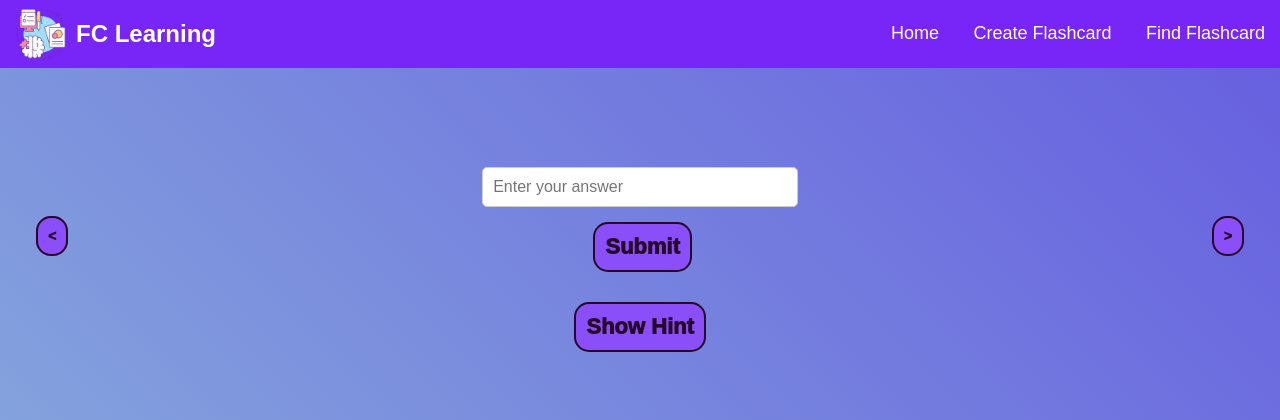
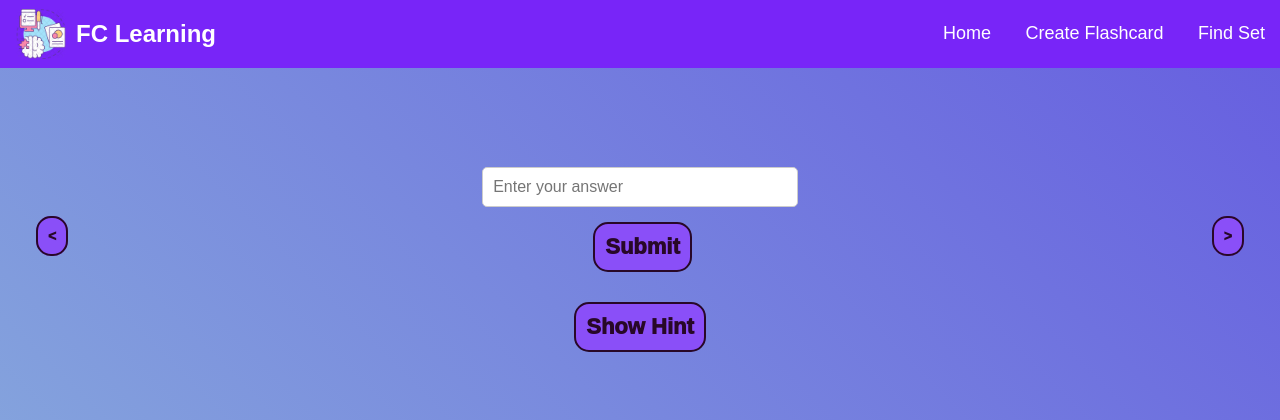
Before and after one commit to dnyaneshgh/FC-Learning-Web-App, a Flask app: template SDProject/Templates/fc_use.html in a window 1280 px wide. Shown: the top 420 px of the page. Run offline with Flask 3, Linux system fonts and the light colour scheme; the template is opened without the code that fills it, so the values that code supplies are empty.

Commit message:
replaced"Find Flashcard" as "Find Set"

```diff
--- a/SDProject/Templates/fc_use.html
+++ b/SDProject/Templates/fc_use.html
@@ -181,7 +181,7 @@
       <div class="nav-right">
         <a href="/">Home</a>
         <a href="create_fc">Create Flashcard</a>
-        <a href="select_set">Find Flashcard</a>
+        <a href="select_set">Find Set</a>
       </div>
     </nav>
     <div class="main-container">
```
